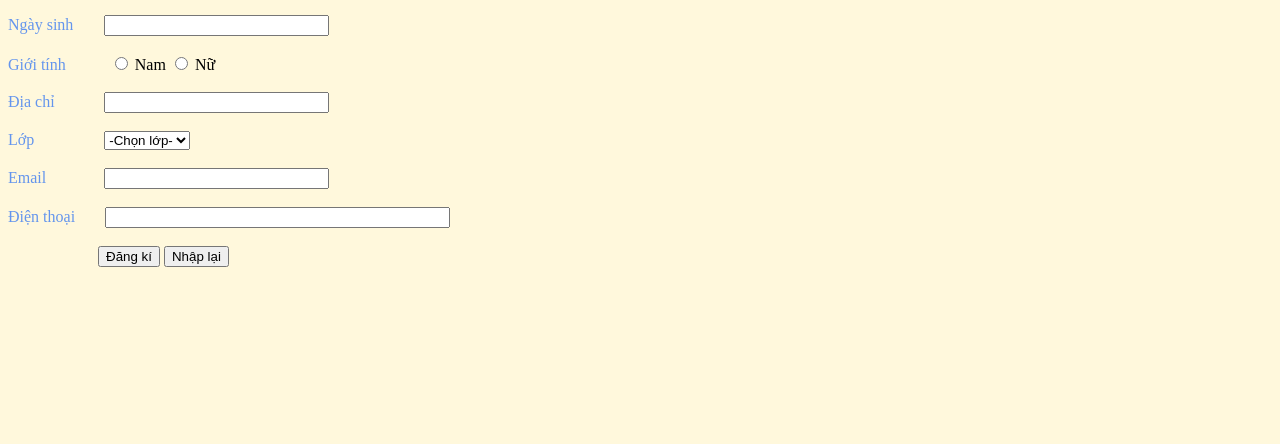
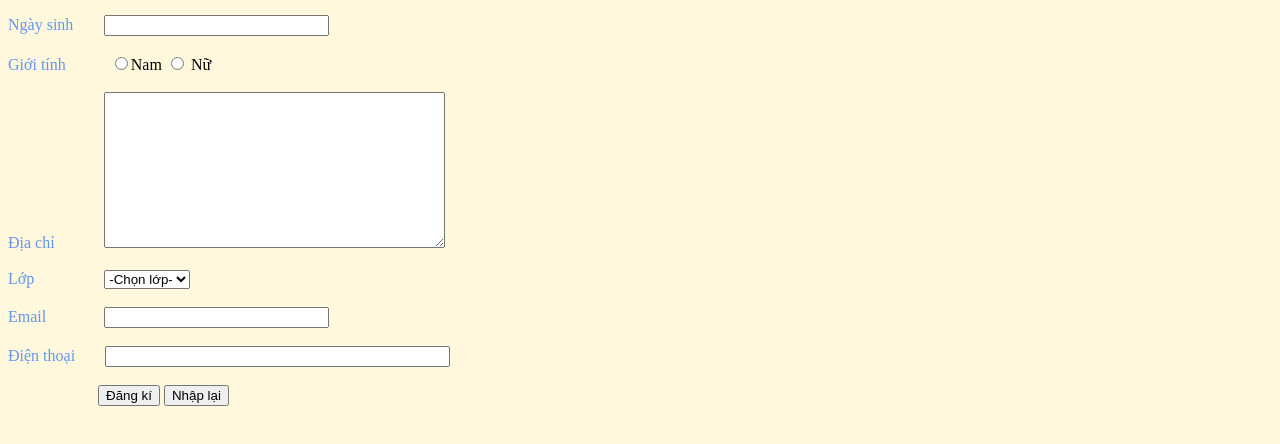
Before and after one commit to tranngocdai/GitProject, a plain HTML site: page source/dangkihocvien.html in a window 1280 px wide. Shown: the part 104-548 px from the top of the page. Drawn offline with Linux system fonts and the light colour scheme.

Commit message:
dangkihocvien

```diff
--- a/source/dangkihocvien.html
+++ b/source/dangkihocvien.html
@@ -47,17 +47,16 @@ padding-left: 26px;
     <label class="thongtin">Ngày sinh</label>
     <label class="write" ><input size="25" type="text"><br><br></label>
     <label class="thongtin">Giới tính</label>
-    <label class="write2"><input type="radio" id="nam" name="gender" value="Nam">
-        <label for="nam">Nam</label>
+    <label class="write2"><input type="radio" id="nam" name="gender" value="Nam"><label for="nam">Nam</label>
     <input  type="radio" id="nu" name="gender" value="Nữ">
     <label for="nu">Nữ</label>
     </label>
     </label> <br> <br>
 
     <label class="thongtin">Địa chỉ</label>
-    <label class="write1" ><input size="25" type="text"><br><br></label>
+    <label class="write1" > <textarea  name="" id="" cols="40" rows="10"></textarea> </label>
 
-
+    <br><br>
     <label class="thongtin" for="Lớp">Lớp</label>
     <label class="write3">
     <select  id="Lớp" name="Lớp">
@@ -66,7 +65,7 @@ padding-left: 26px;
         <option value="Lớp 2">Lớp 2</option>
         <option value="Lớp 3">Lớp 3</option>
     </select>
-        </labe0>
+        </label>
     <br><br>
 
     <label class="thongtin">Email</label>
```
